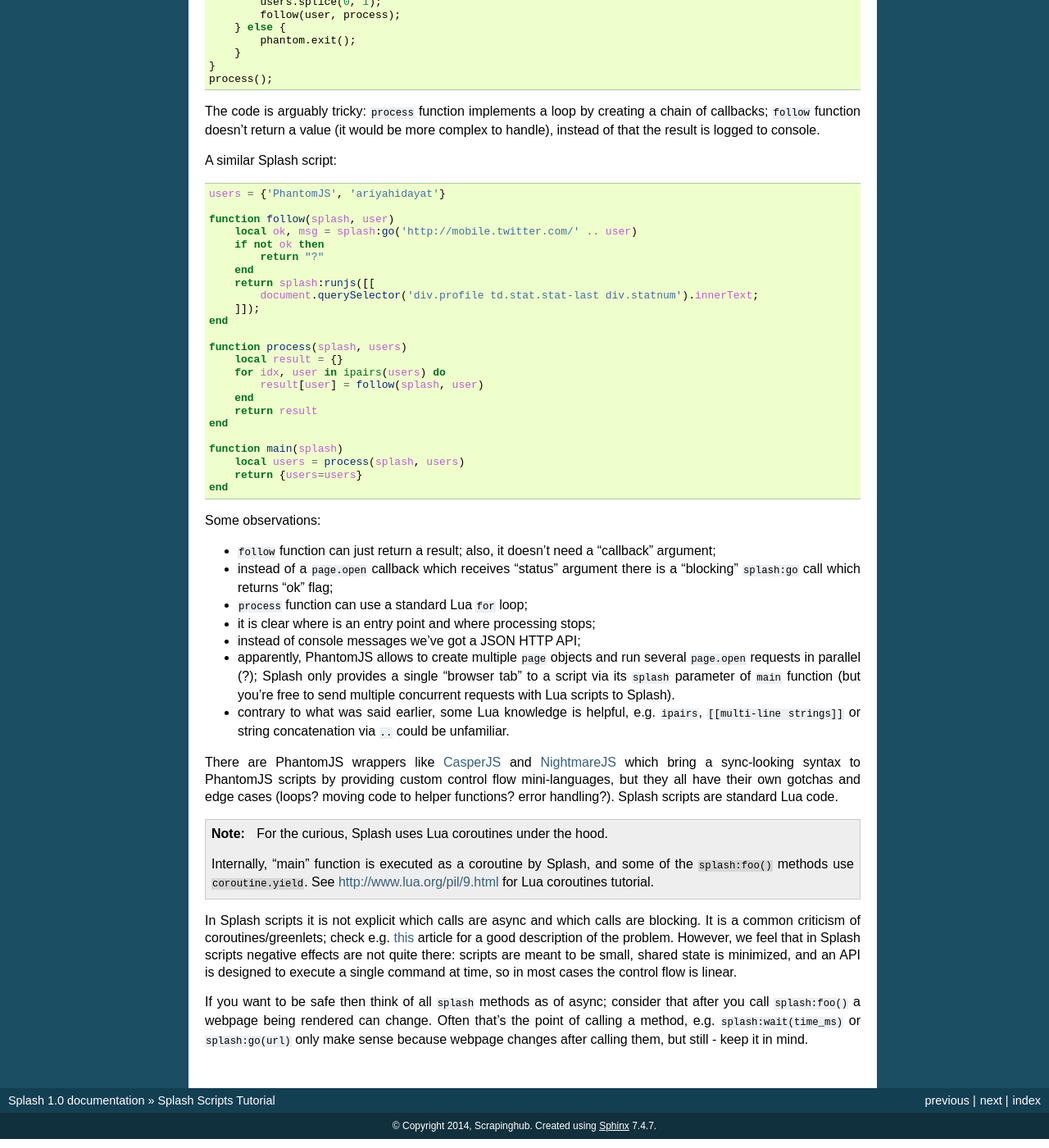
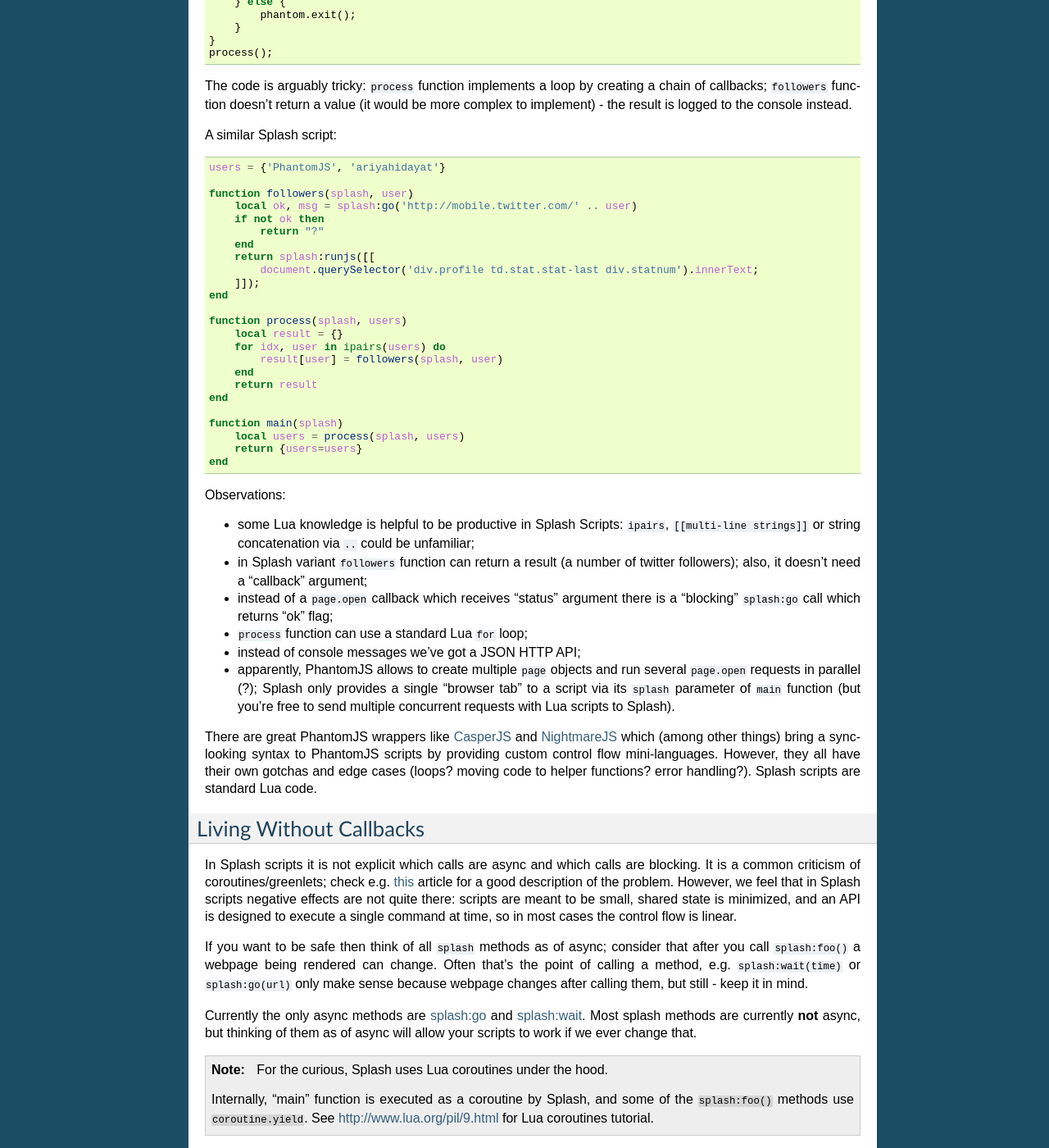
Before and after one commit to scrapinghub/splash, a Sphinx documentation site: the page built from docs/scripting-tutorial.rst, in a window 1280 px wide and 1400 px high, scrolled down 2480 px. Shown: the whole window at 82% size. Built offline with Sphinx 7.4.7, drawn with Linux system fonts in a browser that asks for light colours; some of the changed text lies outside the part shown.

Commit message:
DOC misc doc improvements

```diff
--- a/docs/scripting-tutorial.rst
+++ b/docs/scripting-tutorial.rst
@@ -105,13 +105,11 @@
 .. code-block:: lua
 
     -- Examples of positional arguments:
-
     splash:go("http://example.com")
     splash:wait(0.5, false)
     local title = splash:runjs("document.title")
 
     -- The same using keyword arguments:
-
     splash:go{url="http://example.com"}
     splash:wait{time=0.5, cancel_on_redirect=false}
     local title = splash:runjs{source="document.title"}
@@ -148,7 +146,7 @@
 
     var users = ["PhantomJS", "ariyahidayat", /*...*/];
 
-    function follow(user, callback) {
+    function followers(user, callback) {
         var page = require('webpage').create();
         page.open('http://mobile.twitter.com/' + user, function (status) {
             if (status === 'fail') {
@@ -167,7 +165,7 @@
         if (users.length > 0) {
             var user = users[0];
             users.splice(0, 1);
-            follow(user, process);
+            followers(user, process);
         } else {
             phantom.exit();
         }
@@ -175,9 +173,9 @@
     process();
 
 The code is arguably tricky: ``process`` function implements a loop
-by creating a chain of callbacks; ``follow`` function doesn't return a value
-(it would be more complex to handle), instead of that the result is logged
-to console.
+by creating a chain of callbacks; ``followers`` function doesn't return a value
+(it would be more complex to implement) - the result is logged to the console
+instead.
 
 A similar Splash script:
 
@@ -185,7 +183,7 @@
 
     users = {'PhantomJS', 'ariyahidayat'}
 
-    function follow(splash, user)
+    function followers(splash, user)
         local ok, msg = splash:go('http://mobile.twitter.com/' .. user)
         if not ok then
             return "?"
@@ -198,7 +196,7 @@
     function process(splash, users)
         local result = {}
         for idx, user in ipairs(users) do
-            result[user] = follow(splash, user)
+            result[user] = followers(splash, user)
         end
         return result
     end
@@ -208,42 +206,35 @@
         return {users=users}
     end
 
-Some observations:
+Observations:
 
-* ``follow`` function can just return a result; also, it doesn't need
-  a "callback" argument;
+* some Lua knowledge is helpful to be productive in Splash Scripts:
+  ``ipairs``, ``[[multi-line strings]]`` or string concatenation via
+  ``..`` could be unfamiliar;
+* in Splash variant ``followers`` function can return a result
+  (a number of twitter followers); also, it doesn't need a "callback" argument;
 * instead of a ``page.open`` callback which receives "status" argument
   there is a "blocking" ``splash:go`` call which returns "ok" flag;
 * ``process`` function can use a standard Lua ``for`` loop;
-* it is clear where is an entry point and where processing stops;
 * instead of console messages we've got a JSON HTTP API;
 * apparently, PhantomJS allows to create multiple ``page`` objects and
   run several ``page.open`` requests in parallel (?); Splash only provides
   a single "browser tab" to a script via its ``splash`` parameter of ``main``
   function (but you're free to send multiple concurrent requests with
   Lua scripts to Splash).
-* contrary to what was said earlier, some Lua knowledge is helpful, e.g.
-  ``ipairs``, ``[[multi-line strings]]`` or string concatenation
-  via ``..`` could be unfamiliar.
+
+There are great PhantomJS wrappers like CasperJS_ and NightmareJS_ which
+(among other things) bring a sync-looking syntax to PhantomJS scripts by
+providing custom control flow mini-languages. However, they all have their
+own gotchas and edge cases (loops? moving code to helper functions? error
+handling?). Splash scripts are standard Lua code.
+
+.. _CasperJS: http://casperjs.org/
+.. _NightmareJS: http://www.nightmarejs.org/
 
 
-There are PhantomJS wrappers like CasperJS_ and NightmareJS_ which bring
-a sync-looking syntax to PhantomJS scripts by providing custom control flow
-mini-languages, but they all have their own gotchas and edge cases
-(loops? moving code to helper functions? error handling?). Splash scripts are
-standard Lua code.
-
-.. _CasperJS: http://casperjs.org/
-.. _NightmareJS:
-
-
-.. note::
-
-    For the curious, Splash uses Lua coroutines under the hood.
-
-    Internally, "main" function is executed as a coroutine by Splash,
-    and some of the ``splash:foo()`` methods use ``coroutine.yield``.
-    See http://www.lua.org/pil/9.html for Lua coroutines tutorial.
+Living Without Callbacks
+------------------------
 
 In Splash scripts it is not explicit which calls are async and which calls
 are blocking. It is a common criticism of coroutines/greenlets; check e.g.
@@ -256,5 +247,17 @@
 If you want to be safe then think of all ``splash`` methods as of async;
 consider that after you call ``splash:foo()`` a webpage being
 rendered can change. Often that's the point of calling a method,
-e.g. ``splash:wait(time_ms)`` or ``splash:go(url)`` only make sense because
+e.g. ``splash:wait(time)`` or ``splash:go(url)`` only make sense because
 webpage changes after calling them, but still - keep it in mind.
+
+Currently the only async methods are :ref:`splash-go` and :ref:`splash-wait`.
+Most splash methods are currently **not** async, but thinking of them as
+of async will allow your scripts to work if we ever change that.
+
+.. note::
+
+    For the curious, Splash uses Lua coroutines under the hood.
+
+    Internally, "main" function is executed as a coroutine by Splash,
+    and some of the ``splash:foo()`` methods use ``coroutine.yield``.
+    See http://www.lua.org/pil/9.html for Lua coroutines tutorial.
```
